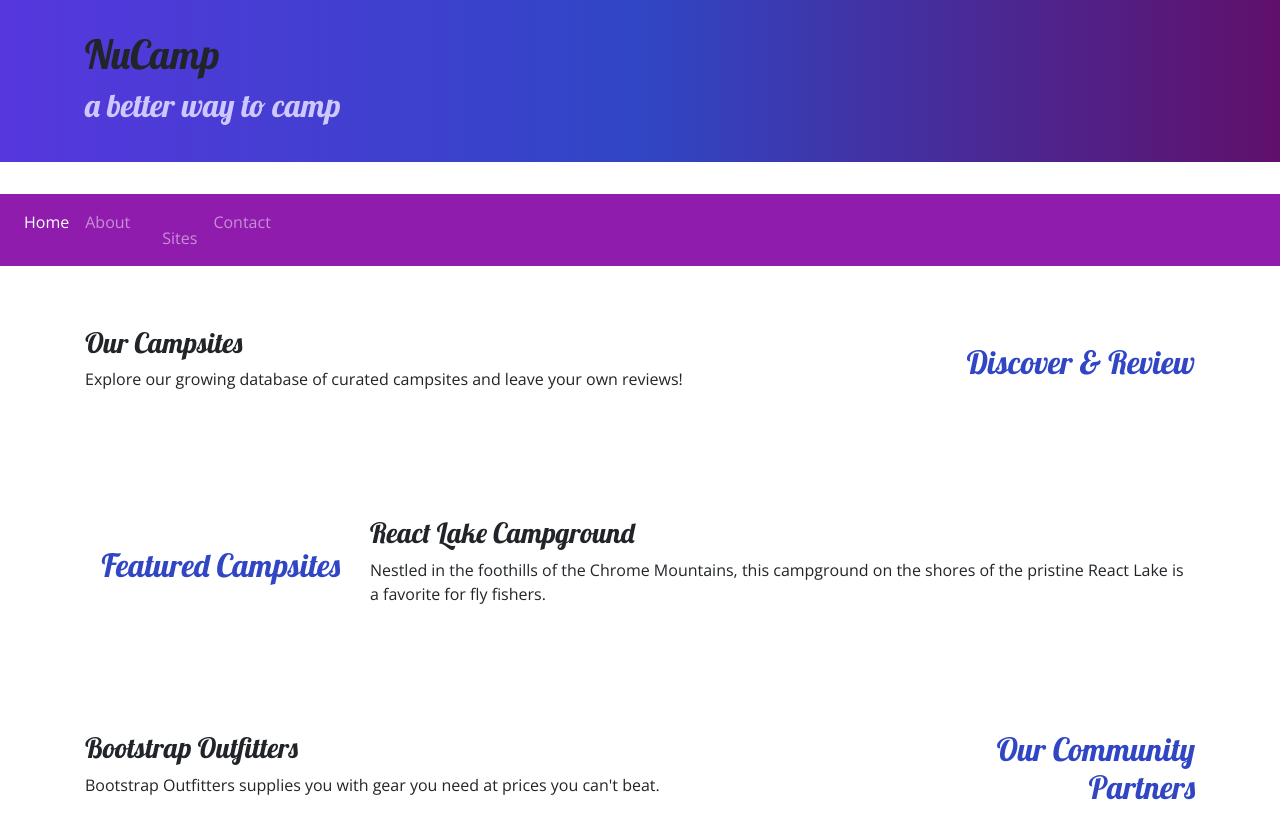
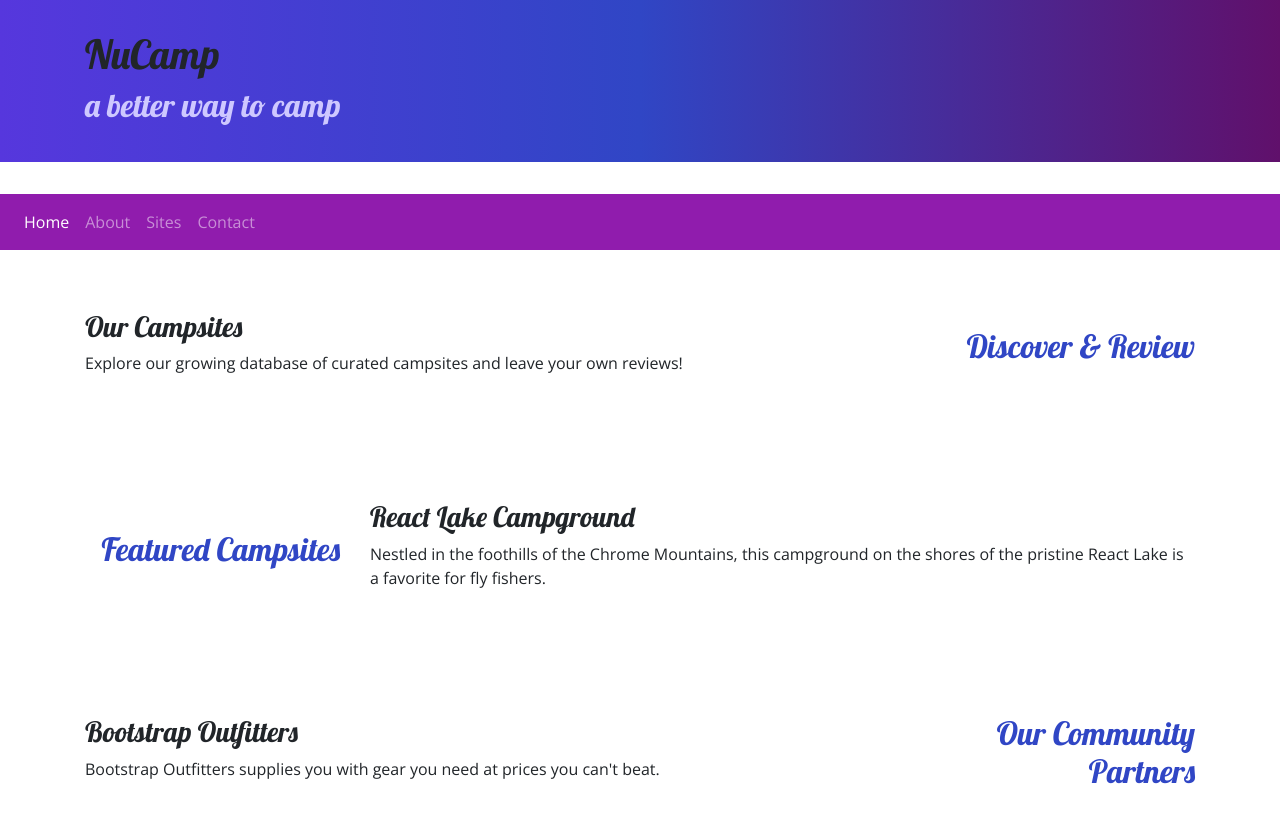
Before and after one commit to lastexception/bootstrap-start, a website: page index.html in a window 1280 px wide. Shown: the top 817 px of the page. Drawn offline with nearby package versions, Linux system fonts and the light colour scheme.

Commit message:
Edited index.html for error finding

```diff
--- a/index.html
+++ b/index.html
@@ -33,7 +33,7 @@
         <div class="collapse navbar-collapse" id="nucampNavbar">
             <ul class="navbar-nav">
                 <li class="nav-item active"><a class="nav-link" href="#">Home</a></li>
-                <li class="nav-item"><a class="nav-link" href="aboutus.html">About</li>
+                <li class="nav-item"><a class="nav-link" href="aboutus.html">About</a></li>
                 <li class="nav-item"><a class="nav-link" href="#">Sites</a></li>
                 <li class="nav-item"><a class="nav-link" href="#">Contact</a></li>
             </ul>
```
